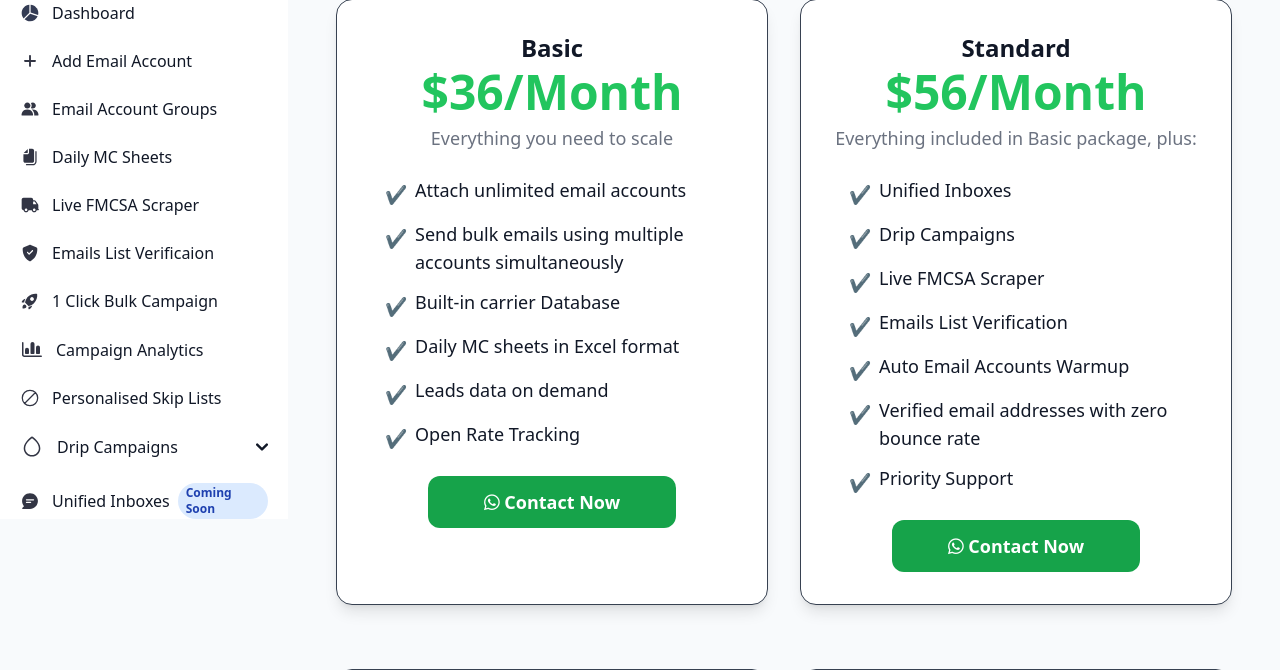
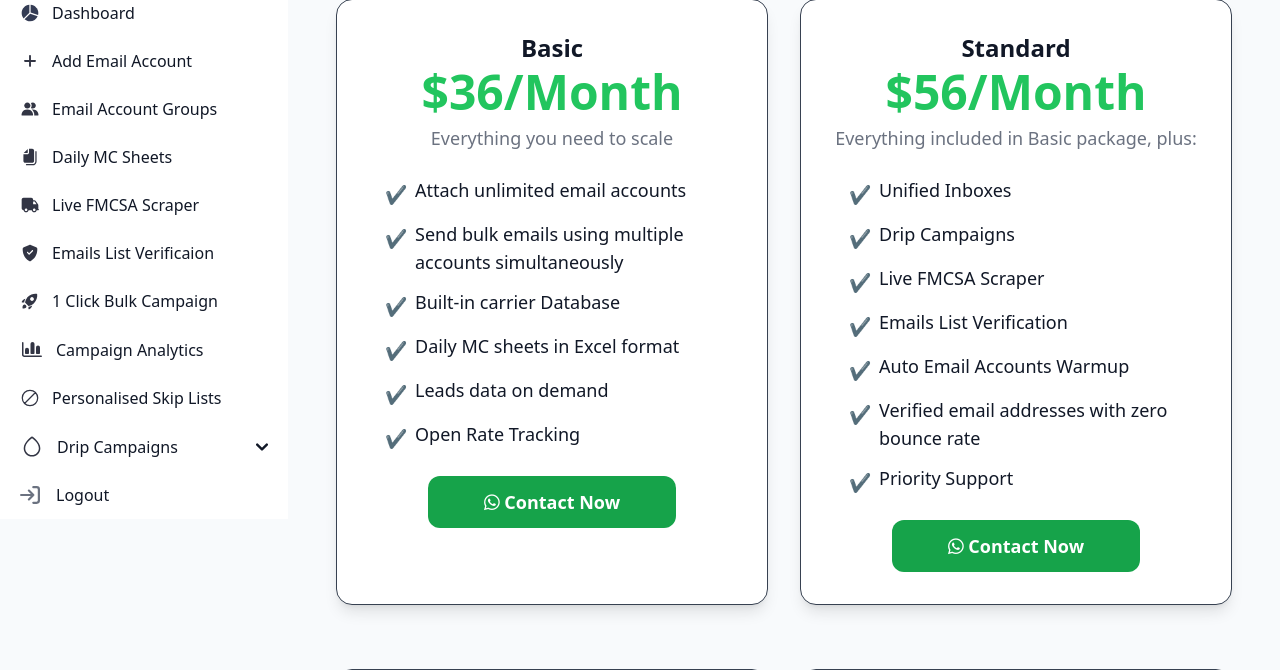
Before and after one commit to hassan689/My_data, a Django app: page /dashboard/add-email-account/ in a window 1280 px wide. Shown: the part 281-951 px from the top of the page. Run offline with Django 5.2, Linux system fonts and the light colour scheme; the visitor is signed in with stand-in values (Sample User, id 1); data that the repository does not hold is empty; parts of the project's set-up code (start-up, migrations or seed data) failed here and were passed over; some libraries are stand-ins or nearby versions.

Commit message:
Remove Unibox integration and sidebar entry
Remove Unibox-related code and do minor cleanup: delete 'unibox.apps.UniboxConfig' from INSTALLED_APPS, remove the 'dashboard/unibox/' URL include, and remove the Unified Inboxes sidebar menu item from the dashboard template. Also remove a commented CKEditor config block from settings as cleanup.

```diff
--- a/growth_skool/urls.py
+++ b/growth_skool/urls.py
@@ -11,7 +11,6 @@ urlpatterns = [
 		path('', include('main.urls')),
     path('users/', include('users.urls')),
     path('dashboard/', include('dashboard.urls')),
-    path('dashboard/unibox/', include('unibox.urls')),
     path('affiliates/', include('affiliates.urls')),
     # path('warmup/', include('warmup.urls')),
     path('warmup/', include('new_warmup.urls')),
--- a/templates/dshbrd_sidebar.html
+++ b/templates/dshbrd_sidebar.html
@@ -167,15 +167,6 @@
         </ul>
       </li>
       <li>
-        <a href="{% url 'unibox:index' %}" class="flex items-center p-2 text-primary rounded-lg bg-hover-light group">
-          <svg  class="shrink-0 w-5 h-5 text-tertiary transition duration-75 group-hover:text-primary" viewBox="0 0 24 24" fill="none" xmlns="http://www.w3.org/2000/svg">
-          <path d="M2.50002 12.0957C2.50002 6.849 6.75332 2.5957 12 2.5957C17.2467 2.5957 21.5 6.849 21.5 12.0957C21.5 17.3424 17.2467 21.5957 12 21.5957H3.25002C2.94668 21.5957 2.6732 21.413 2.55711 21.1327C2.44103 20.8525 2.50519 20.5299 2.71969 20.3154L4.77303 18.262C3.35633 16.603 2.50002 14.4488 2.50002 12.0957ZM7.75 9.84668C7.33579 9.84668 7 10.1825 7 10.5967C7 11.0109 7.33579 11.3467 7.75 11.3467H16.25C16.6642 11.3467 17 11.0109 17 10.5967C17 10.1825 16.6642 9.84668 16.25 9.84668H7.75ZM7 13.5967C7 14.0109 7.33579 14.3467 7.75 14.3467H12.75C13.1642 14.3467 13.5 14.0109 13.5 13.5967C13.5 13.1825 13.1642 12.8467 12.75 12.8467H7.75C7.33579 12.8467 7 13.1825 7 13.5967Z" fill="#323544"/>
-          </svg>
-          <span class="flex-1 ms-3 whitespace-nowrap">Unified Inboxes</span>
-          <span class="ml-2 text-xs font-semibold bg-blue-100 text-blue-800 px-2 py-0.5 rounded-full">Coming Soon</span>
-        </a>
-      </li>
-      <li>
         <form method="post" action="{% url 'users:logout' %}" class="flex items-center p-2 text-primary rounded-lg hover:cursor-pointer bg-hover-light group">
             {% csrf_token %}
             <svg class="shrink-0 w-5 h-5 mr-4 text-tertiary transition duration-75 group-hover:text-primary"
```
Also changed, not shown: growth_skool/settings.py (+0 -17 lines).
